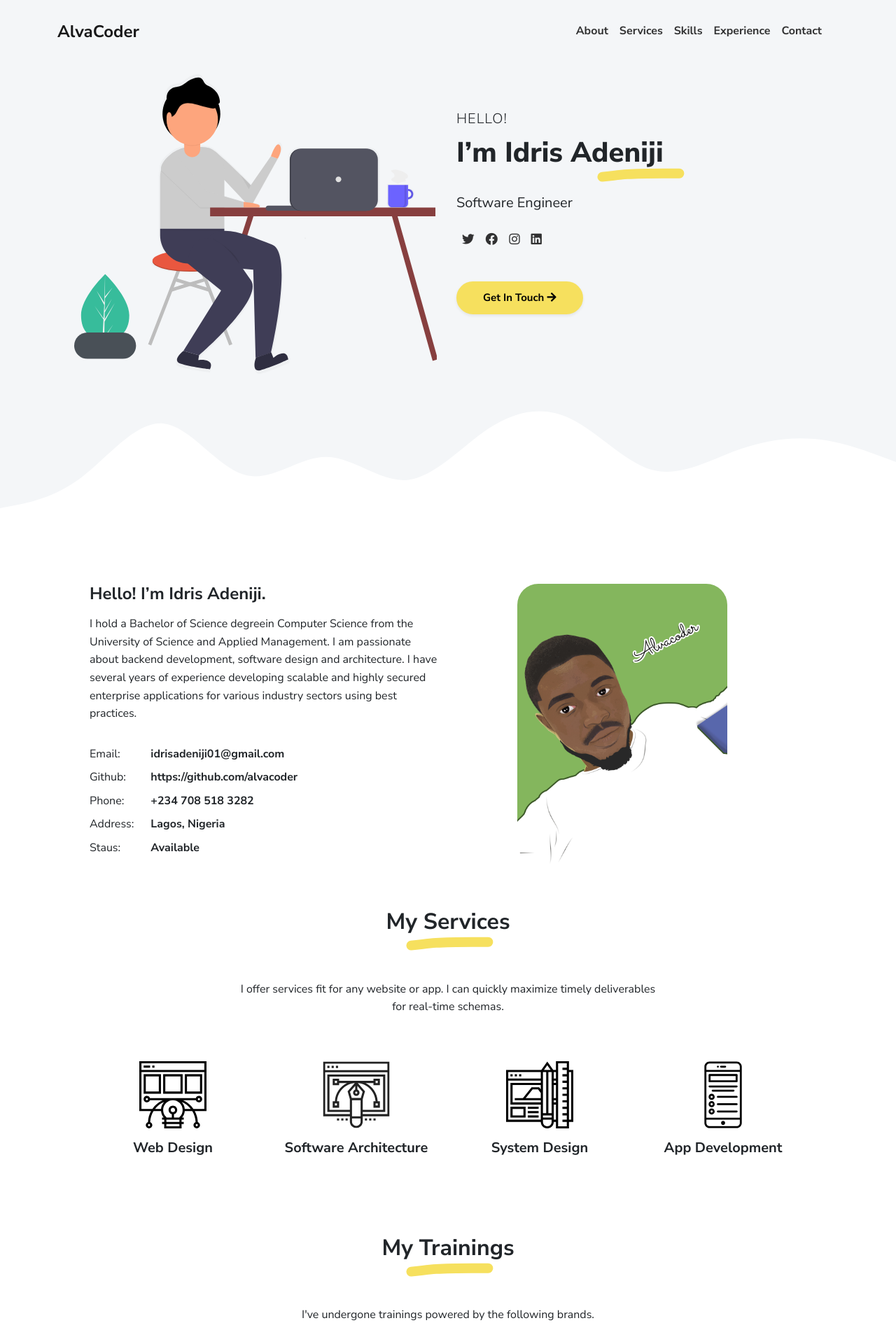
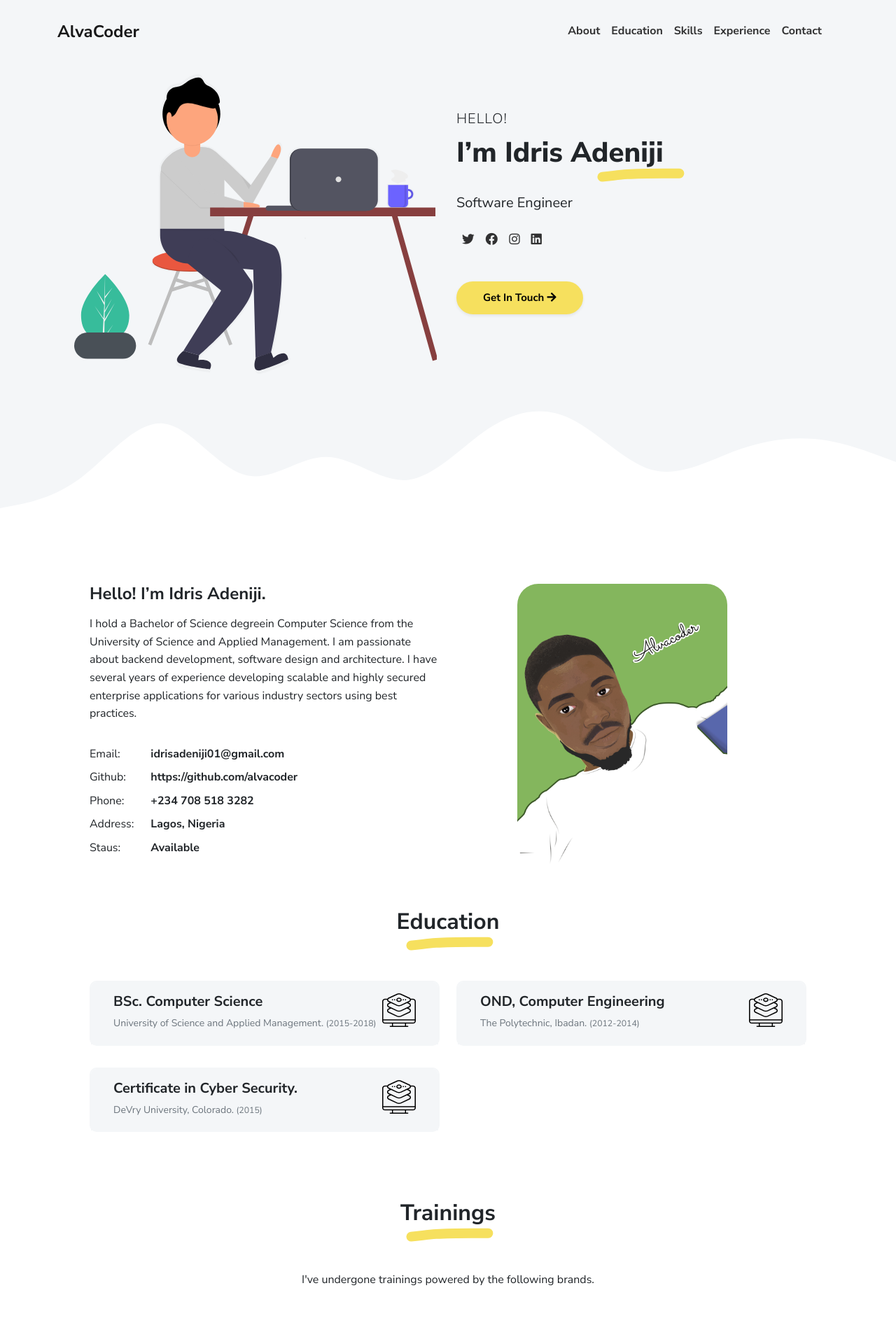
Before and after one commit to alvacoder/hng-s2, a PHP site: page / in a window 1280 px wide. Shown: the top 1920 px of the page at 70% size. Run offline with PHP 8.4, Linux system fonts and the light colour scheme; some libraries are stand-ins or nearby versions.

Commit message:
add detailed resume content

```diff
--- a/index.php
+++ b/index.php
@@ -80,7 +80,7 @@ $mail = new PHPMailer(true);
           <div class="collapse navbar-collapse" id="navbarSupportedContent">
             <ul class="navbar-nav ms-auto me-2">
               <li class="nav-item"><a class="nav-link" href="#about">About</a></li>
-              <li class="nav-item"><a class="nav-link" href="#services">Services</a></li>
+              <li class="nav-item"><a class="nav-link" href="#education">Education</a></li>
               <li class="nav-item"><a class="nav-link" href="#skills">Skills</a></li>
               <li class="nav-item"><a class="nav-link" href="#experience">Experience</a></li>
               <li class="nav-item"><a class="nav-link" href="#contact">Contact</a></li>
@@ -162,26 +162,49 @@ $mail = new PHPMailer(true);
     </div>
   </div>
 </div>
-<div class="section px-3 px-lg-4 pt-5" id="services">
+<div class="section px-3 px-lg-4 pt-5" id="education">
   <div class="container-narrow">
     <div class="text-center mb-5">
-      <h2 class="marker marker-center">My Services</h2>
+      <h2 class="marker marker-center">Education</h2>
     </div>
-    <div class="text-center">
-      <p class="mx-auto mb-3" style="max-width:600px"> I offer services fit for any website or app. I can quickly maximize timely deliverables for real-time schemas.</p>
+    <div class="row">
+      <div class="col-md-6">
+        <div class="card mb-3" data-aos="fade-right" data-aos-delay="200">
+          <div class="card-header px-3 py-2">
+            <div class="d-flex justify-content-between">
+              <div>
+                <h3 class="h5 mb-1">BSc. Computer Science</h3>
+                <div class="text-muted text-small">University of Science and Applied Management. <small>(2015-2018)</small></div>
+              </div><img src="images/services/full-stack.svg" width="48" height="48" alt="BSc. Computer science"/>
+            </div>
+          </div>
+        </div>
+      </div>
+      <div class="col-md-6">
+        <div class="card mb-3" data-aos="fade-left" data-aos-delay="400">
+          <div class="card-header px-3 py-2">
+            <div class="d-flex justify-content-between">
+              <div>
+                <h3 class="h5 mb-1">OND, Computer Engineering</h3>
+                <div class="text-muted text-small">The Polytechnic, Ibadan. <small>(2012-2014)</small></div>
+              </div><img src="images/services/full-stack.svg" width="48" height="48" alt="OND, Computer Engineering"/>
+            </div>
+          </div>
+        </div>
+      </div>
     </div>
-    <div class="row py-3">
-      <div class="col-md-3 text-center" data-aos="fade-up" data-aos-delay="100"><img class="mb-2" src="images/services/web-design.svg" width="96" height="96" alt="web design"/>
-        <div class="h5">Web Design</div>
-      </div>
-      <div class="col-md-3 text-center" data-aos="fade-up" data-aos-delay="200"><img class="mb-2" src="images/services/graphic-design.svg" width="96" height="96" alt="graphic design"/>
-        <div class="h5">Software Architecture</div>
-      </div>
-      <div class="col-md-3 text-center" data-aos="fade-up" data-aos-delay="300"><img class="mb-2" src="images/services/ui-ux.svg" width="96" height="96" alt="ui-ux"/>
-        <div class="h5">System Design</div>
-      </div>
-      <div class="col-md-3 text-center" data-aos="fade-up" data-aos-delay="400"><img class="mb-2" src="images/services/app-development.svg" width="96" height="96" alt="app development"/>
-        <div class="h5">App Development</div>
+        <div class="row">
+      <div class="col-md-6">
+        <div class="card mb-3" data-aos="fade-right" data-aos-delay="200">
+          <div class="card-header px-3 py-2">
+            <div class="d-flex justify-content-between">
+              <div>
+                <h3 class="h5 mb-1">Certificate in Cyber Security.</h3>
+                <div class="text-muted text-small">DeVry University, Colorado. <small>(2015)</small></div>
+              </div><img src="images/services/full-stack.svg" width="48" height="48" alt="BSc. Computer science"/>
+            </div>
+          </div>
+        </div>
       </div>
     </div>
   </div>
@@ -189,7 +212,7 @@ $mail = new PHPMailer(true);
 <div class="section px-3 px-lg-4 pt-5" id="services">
   <div class="container-narrow">
     <div class="text-center mb-5">
-      <h2 class="marker marker-center">My Trainings</h2>
+      <h2 class="marker marker-center">Trainings</h2>
     </div>
     <div class="text-center">
       <p class="mx-auto mb-4" style="max-width:600px"> I've undergone trainings powered by the following brands.</p>
@@ -210,7 +233,7 @@ $mail = new PHPMailer(true);
 <div class="section px-3 px-lg-4 pt-5" id="skills">
   <div class="container-narrow">
     <div class="text-center mb-5">
-      <h2 class="marker marker-center">My Skills</h2>
+      <h2 class="marker marker-center">Skills</h2>
     </div>
     <div class="text-center">
       <p class="mx-auto mb-3" style="max-width:600px">I am a quick learner and specialize in multitude of skills required for Web Application Development and Product Design</p>
```
